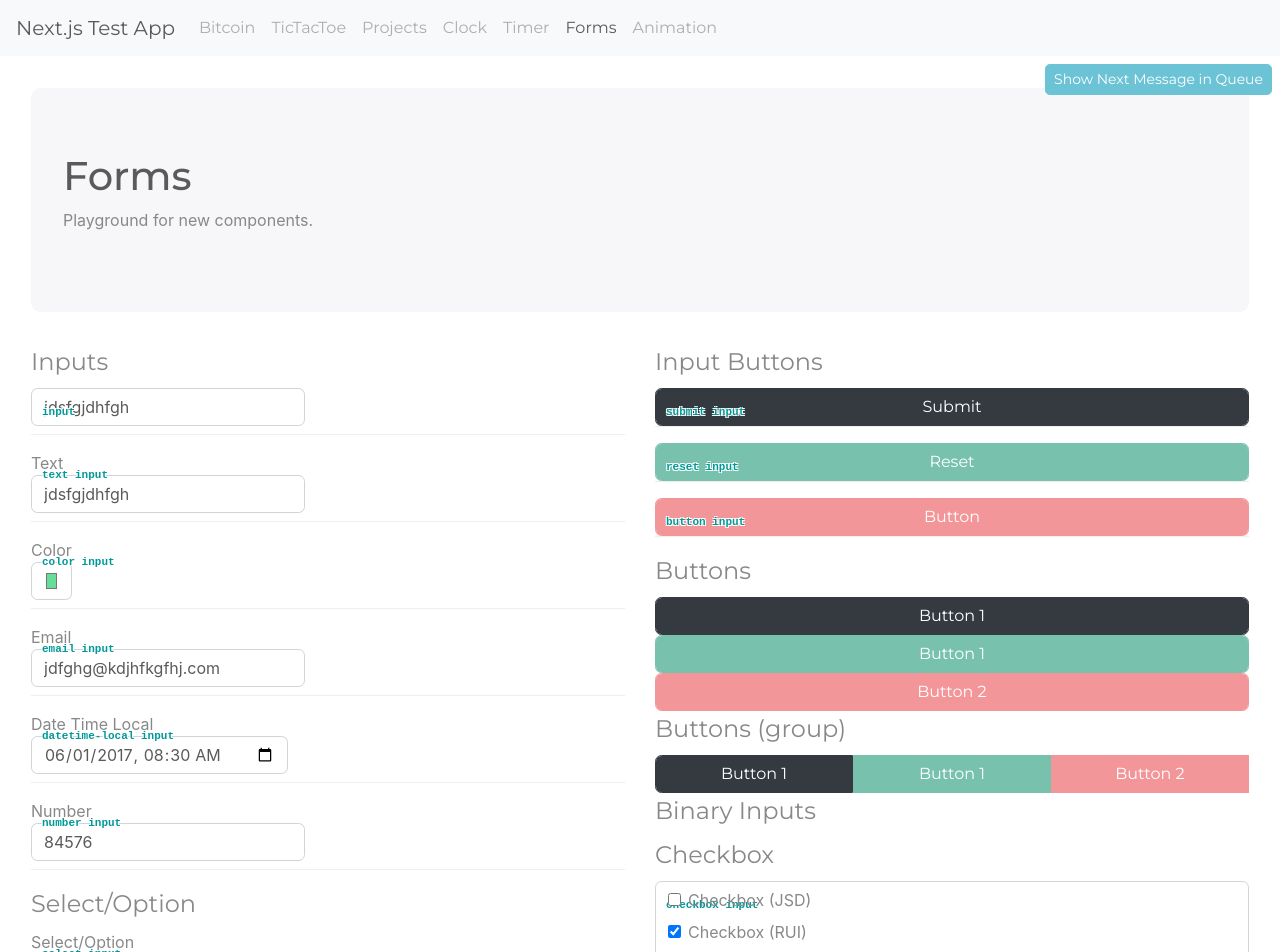
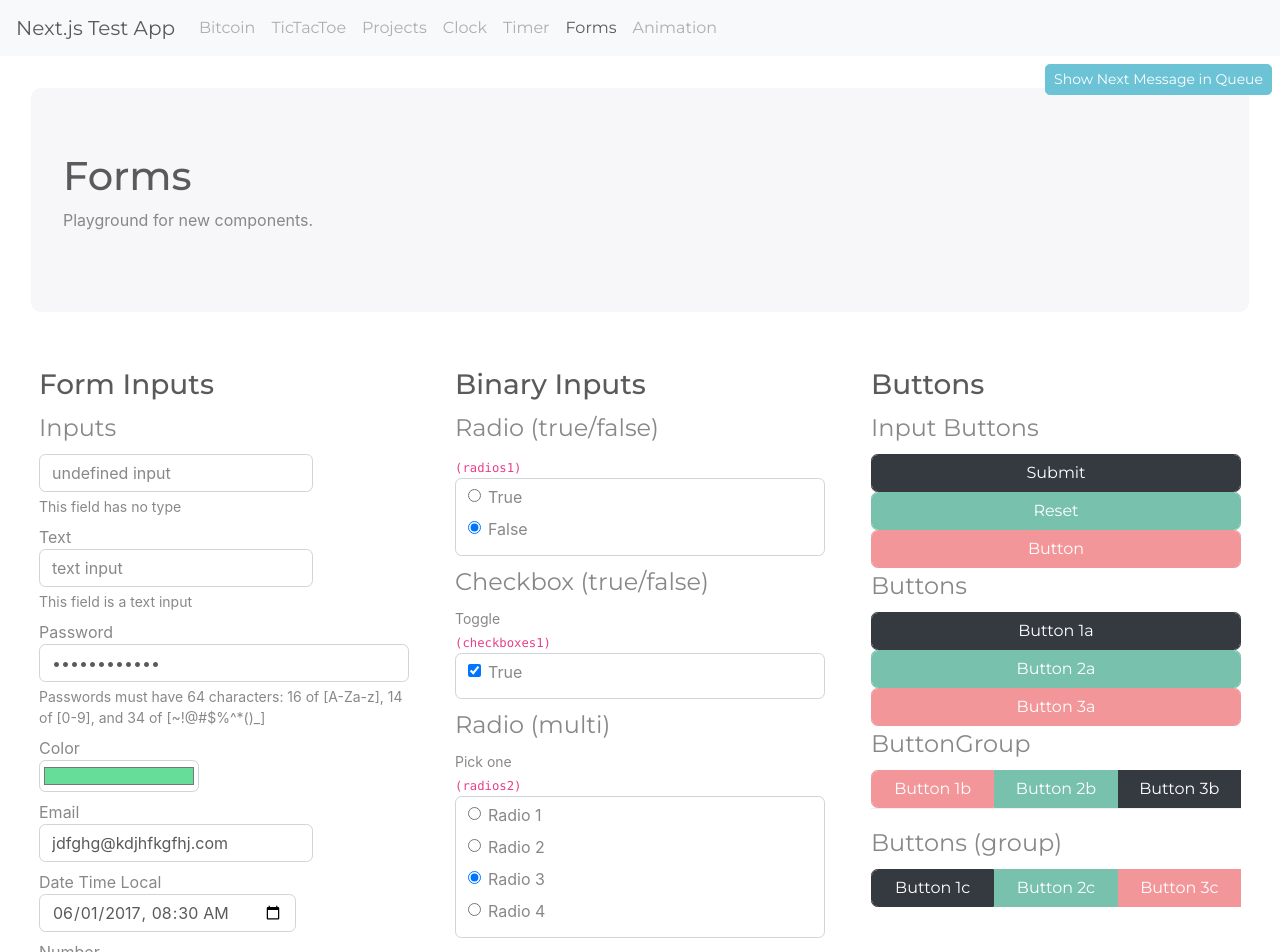
Before and after one commit to jdstein1/next-test, a Next.js app: page /forms in a window 1280 px wide. Shown: the top 952 px of the page. Built offline with nearby package versions, Linux system fonts and the light colour scheme.

Commit message:
enhance forms examples...
...create ButtonGroup comp. Add hint attr to inputs.  Make binary inputs work well.  Reorganize forms page.

```diff
--- a/components/common/Input.js
+++ b/components/common/Input.js
@@ -1,56 +1,129 @@
 import PropTypes from 'prop-types';
 
 import Label from './Label';
+import Button from './Button';
 
-function BinaryInput(props) {
-    return (<React.Fragment>
-        <legend>{props.children}</legend>
-        <div className='binary-group'>
-            { props.attrs.value.map((val, i) => {
-                return <div className='form-check' key={i}>
-                    <input className='form-check-input' type={props.type} name={props.attrs.id} id={props.attrs.id+'-'+i} value={val} checked={props.attrs.selected===i} />
-                    <Label className='form-check-label' htmlFor={props.attrs.id+'-'+i} text={val}></Label>
+class BinaryInput extends React.Component {
+    constructor(props) {
+        super(props);
+        console.log('BinaryInput props: ',props);
+        this.state = {
+            // labelBinary:''
+            labelBinary: (props.attrs.selected===0||props.attrs.selected!=false) ? 'True' : 'False'
+        }
+    }
+
+    changeBinary(e) {
+        // console.log('START changeBinary: ', e.target.id);
+        // console.dir(e.target);
+        if (e.target.parentElement.parentElement.children.length === 1) {
+            // console.log('ONE CHILD!');
+            this.setState({
+                labelBinary: e.target.checked ? 'True' : 'False'
+            })
+        }
+    }
+
+    render() {
+        const { type, attrs, children, hint } = this.props;
+        // console.log('RENDER attrs: ', attrs);
+        return (
+            <React.Fragment>
+                <legend>{children}</legend>
+                { hint &&
+                    <div><small class="form-text text-muted">{hint}</small></div>
+                }
+                <small><code>({attrs.id})</code></small>
+                <div className='binary-group'>
+                    { attrs.value.map((val, i) => {
+                        return <div className='form-check' key={i}>
+                            <input className='form-check-input'
+                                defaultChecked={(attrs.selected===0||attrs.selected!=false) && attrs.selected===i}
+                                onChange={this.changeBinary.bind(this)}
+                                type={type}
+                                name={attrs.id}
+                                id={attrs.id+'-'+i} />
+                            <Label className='form-check-label' htmlFor={attrs.id+'-'+i} text={val ? val : this.state.labelBinary }></Label>
+                        </div>
+                    }) }
                 </div>
-            }) }
-        </div>
-    </React.Fragment>)
+            </React.Fragment>
+        )
+    }
 }
 
 function ButtonInput(props) {
-    return (<input className={`form-control btn btn-${props.attrs.flavor}`} type={props.type} name={props.attrs.id} id={props.attrs.id} defaultValue={props.attrs.value} />)
+    // an input element with type 'button', 'submit', or 'reset'
+    return (<input className={`form-control btn btn-${props.attrs.flavor}`} type={props.type} name={props.attrs.id} id={props.attrs.id} defaultValue={props.attrs.value && props.attrs.value} />)
 
 }
 
+function ButtonGroup(props) {
+    // array of button elements created with a single component invocation
+    return (
+        <div className='form-group input-group'>
+            { props.attrs.value.map((val, i) => {
+                // * input elements
+                // return (<ButtonInput key={i} type='button' attrs={{
+                //     flavor:props.attrs.flavor,
+                //     value: val,
+                //     id: props.attrs.id
+                // }}>{val}</ButtonInput>)
+                // * button elements
+                return (
+                    <Button key={i} attrs={{
+                        flavor: Array.isArray(props.attrs.flavor) ? props.attrs.flavor[i] : props.attrs.flavor,
+                        value: [val],
+                        id: props.attrs.id
+                    }}>{val}</Button>
+                )
+            }) }
+        </div>
+    )
+}
+
 class Input extends React.Component {
-
 	constructor(props) {
 		super(props);
+        console.log('Input props: ',props);
 		this.state = {
+            currentId: ''
 		}
-		// console.log('Input props: ',props);
     }
 
     changeHandler(e) {
         console.log(e.target.value);
-
+        console.dir(e.target);
+        // const target = e.target;
+        // const value = target.type === 'checkbox' ? target.checked : target.value;
+        // const name = target.name;
+        // this.setState({
+        //   [name]: value
+        // });
     }
 
 	render() {
 
-        const { type, attrs, children } = this.props;
+        const { type, attrs, children, hint } = this.props;
         // const { value, name, id } = this.props.attrs;
         // console.log(type+': ',this.props);
 
         return (
-            <fieldset className='form-group'>
-                <p className='sticker'>{type} input</p>
+            <React.Fragment>
+            {/* <fieldset className='form-group'> */}
                 { (type === 'button' || type === 'reset' || type === 'submit') ?
                     <ButtonInput type={type} attrs={attrs}>{children}</ButtonInput>
                     : null
                 }
+                { type === 'button-group' &&
+                    <ButtonGroup attrs={attrs}></ButtonGroup>
+                }
                 { type === 'textarea' &&
                     <Label text={children}>
                         <textarea className='form-control' name={attrs.id} id={attrs.id} cols='30' rows='10' defaultValue={attrs.value} onChange={this.changeHandler.bind(this)}></textarea>
+                        { hint &&
+                            <div><small class="form-text text-muted">{hint}</small></div>
+                        }
                     </Label>
                 }
                 { type === 'select' &&
@@ -61,13 +134,17 @@ class Input extends React.Component {
                                 return <option key={attrs.id+'-'+i} value={val}>{val}</option>
                             }) }
                         </select>
+                        { hint &&
+                            <div><small class="form-text text-muted">{hint}</small></div>
+                        }
                     </Label>
                 }
                 { (type === 'radio' || type === 'checkbox') ?
-                    <BinaryInput type={type} attrs={attrs}>{children}</BinaryInput>
+                    <BinaryInput type={type} changeHandler={this.changeHandler.bind(this)} attrs={attrs} hint={hint}>{children}</BinaryInput>
                     : null
                 }
                 { type !== 'button' &&
+                    type !== 'button-group' &&
                     type !== 'reset' &&
                     type !== 'submit' &&
                     type !== 'checkbox' &&
@@ -75,7 +152,10 @@ class Input extends React.Component {
                     type !== 'textarea' &&
                     type !== 'select' &&
                     <Label text={children}>
-                        <input className='form-control' type={type} defaultValue={attrs.value[0]} onChange={this.changeHandler.bind(this)} />
+                        <input className='form-control' type={type} defaultValue={attrs.value && attrs.value[0]} onChange={this.changeHandler.bind(this)} placeholder={`${type?type:'undefined'} input`} />
+                        { hint &&
+                            <div><small class="form-text text-muted">{hint}</small></div>
+                        }
                     </Label>
                 }
                 <style jsx global>{`
@@ -84,14 +164,16 @@ class Input extends React.Component {
                     }
                     .sticker {
                         background: transparent;
-                        color:#099;
-                        font-weight:bold;
+                        color:#999;
+                        font-weight:normal;
                         font-size: 11px;
                         font-family: monospace;
-                        padding:0 1em;
+                        padding:0;
                         text-shadow:1px 1px 0 white, -1px 1px 0 white, 1px -1px 0 white, -1px -1px 0 white;
                         position:absolute;
-                        top:1.45em;
+                        // top:1.45em;
+                        top:-0.75em;
+                        left:0.5rem;
                     }
                     .binary-group {
                         border: 1px solid #ced4da;
@@ -100,18 +182,30 @@ class Input extends React.Component {
                         margin-bottom: .5rem;
                         display: block;
                     }
+                    input[type=color] {
+                        -webkit-appearance: none;
+                        padding:0.125rem;
+                        width:10rem;
+                        height:2rem;
+                    }
                 `}</style>
-            </fieldset>
+            {/* </fieldset> */}
+            </React.Fragment>
         );
 	}
 }
 
 Input.propTypes = {
-    type: PropTypes.string,
+    type: PropTypes.string.isRequired, // required
     attrs: PropTypes.shape({
-        value: PropTypes.array.isRequired,
-        id: PropTypes.string.isRequired,
-        selected: PropTypes.number
+        value: PropTypes.array.isRequired, // required
+        id: PropTypes.string.isRequired, // required
+        hint: PropTypes.string,
+        selected: PropTypes.number,
+        flavor:PropTypes.oneOfType([
+            PropTypes.string,
+            PropTypes.array
+        ])
     }),
 
 };
--- a/pages/forms.js
+++ b/pages/forms.js
@@ -12,65 +12,195 @@ const Forms = (props) => (
                 <p>{props.description}</p>
             </div>
             <div className='row'>
-                <div className="col-6">
-                    <div className=''>
+                <div className='col-4'>
+                    <div className='mx-2 my-4'>
+                        <h3>Form Inputs</h3>
                         <legend>Inputs</legend>
-                        <Input type='' attrs={{value:['jdsfgjdhfgh'], id:'input1'}}></Input>
-                        <Input type='text' attrs={{value:['jdsfgjdhfgh'], id:'text1'}}>Text</Input>
-                        <Input type='color' attrs={{value:['#66dd99'], id:'color1'}}>Color</Input>
-                        <Input type='email' attrs={{value:['jdfghg@kdjhfkgfhj.com'], id:'email1'}}>Email</Input>
-                        <Input type='datetime-local' attrs={{value:['2017-06-01T08:30'], id:'datetime1'}}>Date Time Local</Input>
-                        <Input type='number' attrs={{value:[84576], id:'number1'}}>Number</Input>
+                        <Input type=''
+                            hint='This field has no type'
+                            attrs={{
+                                id:'input1'
+                            }}></Input>
+                        <Input type='text'
+                            hint='This field is a text input'
+                            attrs={{
+                                value:[''],
+                                id:'text1'
+                            }}>Text</Input>
+                        <Input type='password'
+                            hint='Passwords must have 64 characters: 16 of [A-Za-z], 14 of [0-9], and 34 of [~!@#$%^*()_]'
+                            attrs={{
+                                value:['bdfhvjguiteu'],
+                                id:'password1'
+                            }}>Password</Input>
+                        <Input type='color'
+                            attrs={{
+                                value:['#66dd99'],
+                                id:'color1'
+                            }}>Color</Input>
+                        <Input type='email'
+                            attrs={{
+                                value:['jdfghg@kdjhfkgfhj.com'],
+                                id:'email1'
+                            }}>Email</Input>
+                        <Input type='datetime-local'
+                            attrs={{
+                                value:['2017-06-01T08:30'],
+                                id:'datetime1'
+                            }}>Date Time Local</Input>
+                        <Input type='number'
+                            attrs={{
+                                value:[84576],
+                                id:'number1'
+                            }}>Number</Input>
                     </div>
-                    <div className=''>
+                    <div className='mx-2 my-4'>
                         <legend>Select/Option</legend>
-                        <Input type='select' attrs={{value:[
-                            'select/option jsdghkdf',
-                            'select/option ruiuherg',
-                            'select/option gfdhueur',
-                            'select/option fkgshidh'
-                        ], selected:2, id:'select1'}}>Select/Option</Input>
+                        <Input type='select'
+                            attrs={{
+                                value:[
+                                    'select/option jsdghkdf',
+                                    'select/option ruiuherg',
+                                    'select/option gfdhueur',
+                                    'select/option fkgshidh'
+                                ],
+                                selected:2,
+                                id:'select1'
+                            }}>Select/Option</Input>
                     </div>
-                    <div className=''>
+                    <div className='mx-2 my-4'>
                         <legend>Textarea</legend>
-                        <Input type='textarea' attrs={{value:['Lorem ipsum dolor sit amet consectetur adipisicing elit. Neque similique eaque aspernatur asperiores accusantium? Maxime quo at aliquid voluptas placeat ipsam libero a quam? Maiores excepturi maxime fugit explicabo perferendis?'], id:'textarea1'}}>Textarea</Input>
+                        <Input type='textarea'
+                            attrs={{
+                                value:['Lorem ipsum dolor sit amet consectetur adipisicing elit. Neque similique eaque aspernatur asperiores accusantium? Maxime quo at aliquid voluptas placeat ipsam libero a quam? Maiores excepturi maxime fugit explicabo perferendis?'],
+                                id:'textarea1'
+                            }}>Textarea</Input>
                     </div>
                 </div>
-                <div className="col-6">
-                    <div className=''>
+                <div className='col-4'>
+                    <div className='mx-2 my-4'>
+                        <h3>Binary Inputs</h3>
+                        <Input type='radio'
+                            attrs={{
+                                value:[
+                                    'True',
+                                    'False'
+                                ],
+                                selected:1,
+                                id:'radios1'
+                            }}>Radio (true/false)</Input>
+                        <Input type='checkbox'
+                            attrs={{
+                                value:[
+                                    ''
+                                ],
+                                selected: 0,
+                                id:'checkboxes1'
+                            }}
+                            hint='Toggle'>Checkbox (true/false)</Input>
+                        <Input type='radio'
+                            attrs={{
+                                value:[
+                                    'Radio 1',
+                                    'Radio 2',
+                                    'Radio 3',
+                                    'Radio 4'
+                                ],
+                                selected:2,
+                                id:'radios2'
+                            }}
+                            hint='Pick one'>Radio (multi)</Input>
+                        <Input type='checkbox'
+                            attrs={{
+                                value:[
+                                    'Checkbox 1',
+                                    'Checkbox 2',
+                                    'Checkbox 3',
+                                    'Checkbox 4'
+                                ],
+                                selected:0,
+                                id:'checkboxes2'
+                            }}
+                            hint='Pick many'>Checkbox (multi)</Input>
+                    </div>
+                </div>
+                <div className='col-4'>
+                    <div className='mx-2 my-4'>
+                        <h3>Buttons</h3>
                         <legend>Input Buttons</legend>
-                        <Input type='submit' attrs={{value:['Submit'], id:'button1', flavor:'dark'}} />
-                        <Input type='reset' attrs={{value:['Reset'], id:'button1', flavor:'primary'}} />
-                        <Input type='button' attrs={{value:['Button'], id:'button2', flavor:'secondary'}} />
-                    </div>
-                    <div className=''>
+                        <Input type='submit'
+                            attrs={{
+                                value:['Submit'],
+                                id:'button1',
+                                flavor:'dark'
+                            }} />
+                        <Input type='reset'
+                            attrs={{
+                                value:['Reset'],
+                                id:'button2',
+                                flavor:'primary'
+                            }} />
+                        <Input type='button'
+                            attrs={{
+                                value:['Button'],
+                                id:'button3',
+                                flavor:'secondary'
+                            }} />
+                    {/* </div>
+                    <div className='mx-2 my-4'> */}
                         <legend>Buttons</legend>
-                        <Button type='button' attrs={{value:['jhfgdbhjdf'], id:'button1', flavor:'dark'}}>Button 1</Button>
-                        <Button type='button' attrs={{value:['dfgfbghjuf'], id:'button1', flavor:'primary'}}>Button 1</Button>
-                        <Button type='button' attrs={{value:['deruykgmnv'], id:'button2', flavor:'secondary'}}>Button 2</Button>
-                    </div>
-                    <div className=''>
+                        <Button type='button'
+                            attrs={{
+                                value:['Button 1a'],
+                                id:'button1a',
+                                flavor:'dark'
+                            }}>Button 1a</Button>
+                        <Button type='button'
+                            attrs={{
+                                value:['Button 2a'],
+                                id:'button2a',
+                                flavor:'primary'
+                            }}>Button 2a</Button>
+                        <Button type='button'
+                            attrs={{
+                                value:['Button 3a'],
+                                id:'button3a',
+                                flavor:'secondary'
+                            }}>Button 3a</Button>
+                    {/* </div>
+                    <div className='mx-2 my-4'> */}
+                        <legend>ButtonGroup</legend>
+                        <Input type='button-group'
+                            attrs={{
+                                value:[
+                                    'Button 1b',
+                                    'Button 2b',
+                                    'Button 3b'
+                                ],
+                                id:'buttons-b',
+                                // flavor:'secondary'
+                                flavor:['secondary','primary','dark']
+                            }}>Button Group</Input>
+                    {/* </div>
+                    <div className='mx-2 my-4'> */}
                         <legend>Buttons (group)</legend>
-                        <div className="input-group">
-                            <Button type='button' attrs={{value:['bvfhjsgodf'], id:'button-group1', flavor:'dark'}}>Button 1</Button>
-                            <Button type='button' attrs={{value:['jdsfgjdhfg'], id:'button-group1', flavor:'primary'}}>Button 1</Button>
-                            <Button type='button' attrs={{value:['fgweiruvwv'], id:'button-group2', flavor:'secondary'}}>Button 2</Button>
+                        <div className='input-group'>
+                            <Button type='button'
+                                attrs={{
+                                    value:['Button 1c'],
+                                    id:'button1c', flavor:'dark'
+                                }}>Button 1c</Button>
+                            <Button type='button'
+                                attrs={{
+                                    value:['Button 2c'],
+                                    id:'button2c', flavor:'primary'
+                                }}>Button 2c</Button>
+                            <Button type='button'
+                                attrs={{
+                                    value:['Button 3c'],
+                                    id:'button3c', flavor:'secondary'
+                                }}>Button 3c</Button>
                         </div>
-                    </div>
-                    <div className=''>
-                        <legend>Binary Inputs</legend>
-                        <Input type='checkbox' attrs={{value:[
-                            'Checkbox (JSD)',
-                            'Checkbox (RUI)',
-                            'Checkbox (GFD)',
-                            'Checkbox (FKG)'
-                        ], selected:1, id:'checkbox1'}}>Checkbox</Input>
-                        <Input type='radio' attrs={{value:[
-                            'Radio (JSD)',
-                            'Radio (RUI)',
-                            'Radio (GFD)',
-                            'Radio (FKG)'
-                        ], selected:2, id:'radio1'}}>Radio</Input>
                     </div>
                 </div>
             </div>
```
